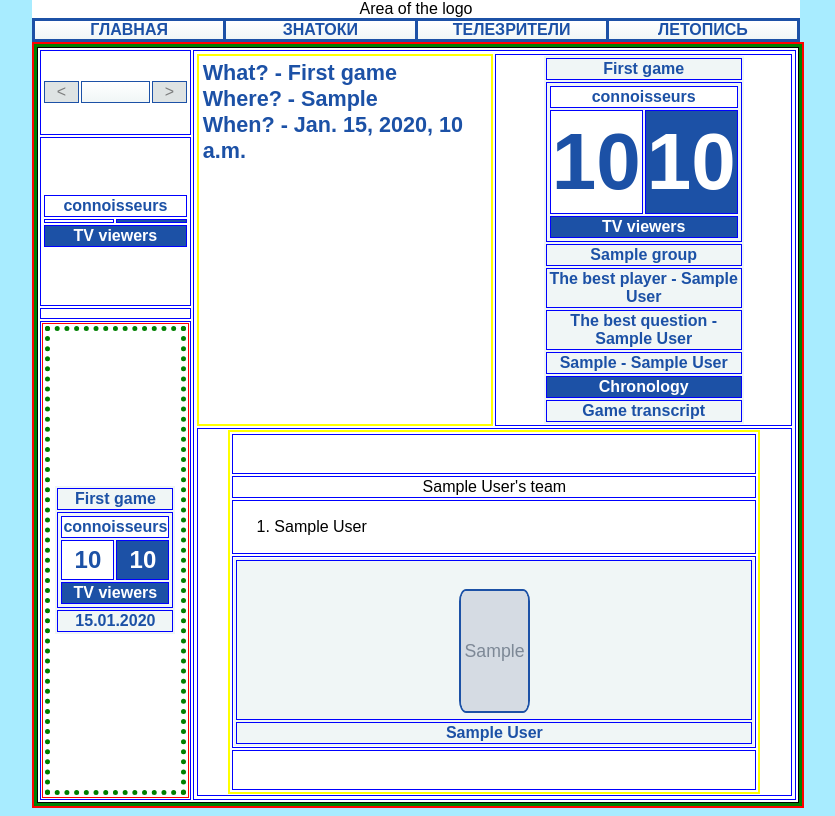
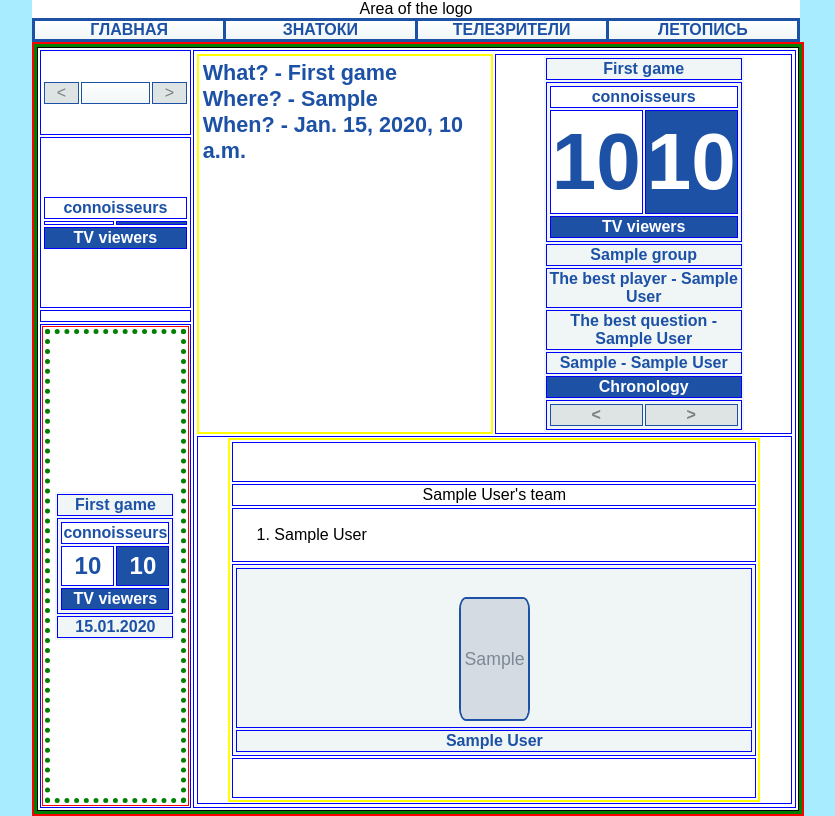
Before and after one commit to svelval/chgk-site, a Django app: template src/game/templates/game/game.html in a window 1280 px wide. Shown: the whole page, without its empty margins (224-1059 px from the left). Run offline with Django 5.2, Linux system fonts and the light colour scheme; the template is opened without the code that fills it: values that come from a table or form of the project are taken from there, others are empty; tables that the repository leaves empty hold one stand-in row (values such as "Sample post"); grey boxes marked "Sample" are stand-in pictures; parts of the project's set-up code (start-up, migrations or seed data) failed here and were passed over; some libraries are stand-ins or nearby versions.

Commit message:
next game arrows added to game.html

```diff
--- a/src/game/templates/game/game.html
+++ b/src/game/templates/game/game.html
@@ -105,7 +105,24 @@
                                     </tr>
                                     <tr style="height: 1%;">
                                         <td>
-                                            {% translate 'Game transcript' %}
+                                            <table width="100%;">
+                                                <tr>
+                                                    <td class="light-blue-gradient-btn {% if not game.prev %}disabled{% endif %}" style="width: 50%;">
+                                                        <a href="{% get_absolute_url game.prev %}" {% if not game.prev %}disabled{% endif %}>
+                                                            <div  style="height: 100%; width: 100%;">
+                                                                <
+                                                            </div>
+                                                        </a>
+                                                    </td>
+                                                    <td class="light-blue-gradient-btn {% if not game.next %}disabled{% endif %}" style="width: 50%;">
+                                                        <a href="{% get_absolute_url game.next %}" {% if not game.next %}disabled{% endif %}>
+                                                            <div style="height: 100%; width: 100%;">
+                                                                >
+                                                            </div>
+                                                        </a>
+                                                    </td>
+                                                </tr>
+                                            </table>
                                         </td>
                                     </tr>
                                 </table>
```
